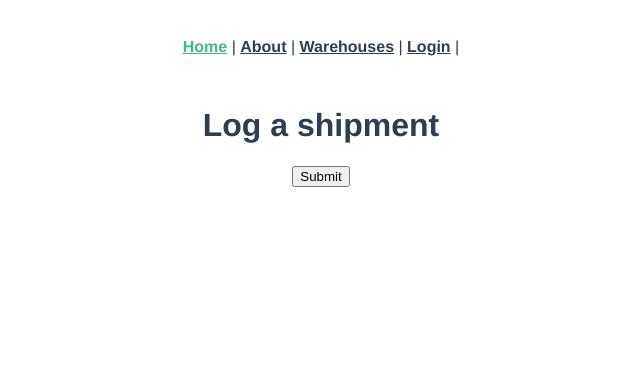
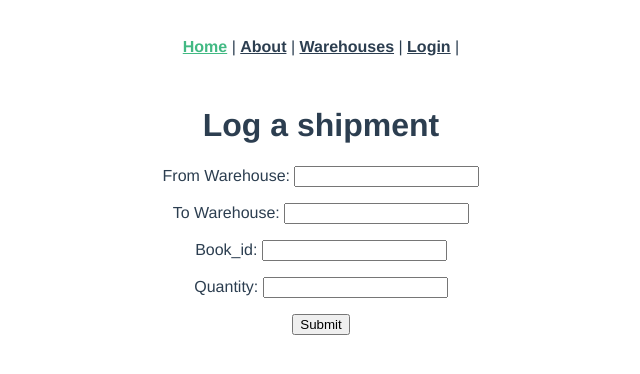
Before and after one commit to Esther775/capstone-frontend, a Vue app: page / in a window 1280 px wide. Shown: the top 374 px of the page, without its empty margins (319-959 px from the left). Built offline with nearby package versions, Linux system fonts and the light colour scheme.

Commit message:
added dynamic shipment create, but with text input form

```diff
--- a/src/views/HomeView.vue
+++ b/src/views/HomeView.vue
@@ -6,40 +6,43 @@ export default {
   data: function () {
     return {
       message: "Log a shipment",
+      newShipment: {},
+      shipments: []
     };
   },
   created: function () { },
   methods: {
     shipmentCreate() {
       console.log("creating shipment")
-      var params = {
-        book_id: 1,
-        from_warehouse_id: 1,
-        to_warehouse_id: 2,
-        quantity: 0
-      }
-      axios.post("http://localhost:3000/shipments.json", params).then(response => {
+      // var params = {
+      //   book_id: 1,
+      //   from_warehouse_id: 1,
+      //   to_warehouse_id: 2,
+      //   quantity: 0
+      // }
+      axios.post("http://localhost:3000/shipments.json", this.newShipment).then(response => {
         console.log(response.data)
-      })
-        .catch((error) => {
-          console.log("shipment create error", error.response);
-          this.errors - error.response.data.errors;
-        });
+        this.shipments.push(response.data)
+      });
+      // .catch((error) => {
+      //   console.log("shipment create error", error.response);
+      //   this.errors - error.response.data.errors;
+      // });
     },
   },
 };
 </script>
 
 <template>
-  <div class="home">
+  <div class="new-shipment">
     <h1>{{ message }}</h1>
-    <!-- <form> -->
-    <!-- <label for="warehouses"> Choose a Warehouse</label>
-      <select id="warehouses" name="warehouses"> -->
-    <!-- <option value="Mond"> Mond Warehouse </option> -->
-    <!-- </select> -->
+
+    <p> From Warehouse: <input type="text" v-model="newShipment.from_warehouse_id"> </p>
+    <p> To Warehouse: <input type="text" v-model="newShipment.to_warehouse_id"> </p>
+    <p> Book_id: <input type="text" v-model="newShipment.book_id"> </p>
+    <p> Quantity: <input type="text" v-model="newShipment.quantity"> </p>
     <button v-on:click="shipmentCreate()"> Submit </button>
-    <!-- </form> -->
+
   </div>
 </template>
 
--- a/src/views/Login.vue
+++ b/src/views/Login.vue
@@ -4,7 +4,10 @@ import axios from "axios";
 export default {
   data: function () {
     return {
-      newSessionParams: {},
+      newSessionParams: {
+        name: "Esther",
+        password: "password"
+      },
       errors: [],
     };
   },
```
